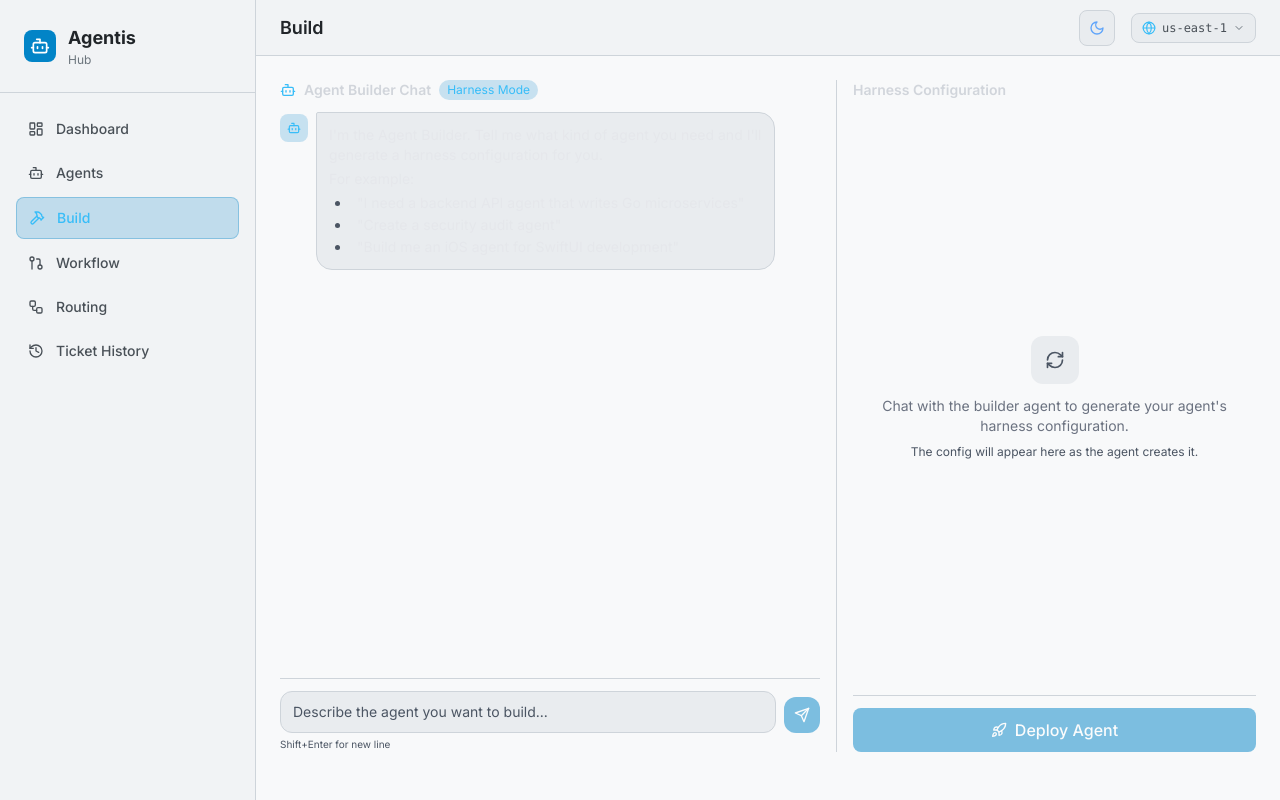
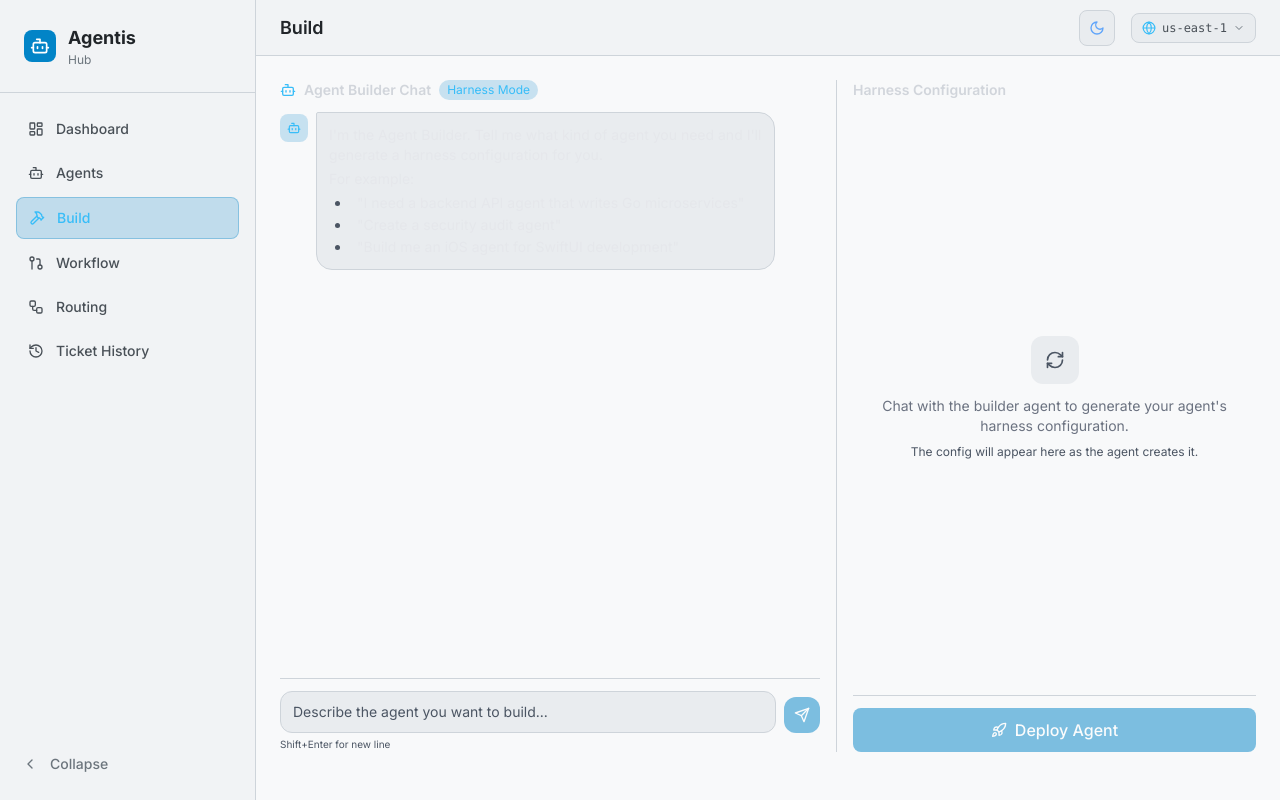
Before and after one commit to tycenjmccann/agentcore-console, a Next.js app: page /build in a window 1280 px wide. Built offline with nearby package versions, Linux system fonts and the light colour scheme.

Commit message:
feat: implement collapsible sidebar with context, tooltips, and localStorage persistence

```diff
--- a/src/app/layout.tsx
+++ b/src/app/layout.tsx
@@ -4,6 +4,8 @@ import "@/styles/globals.css";
 import Sidebar from "@/components/layout/Sidebar";
 import Header from "@/components/layout/Header";
 import { ThemeProvider } from "@/components/theme-provider";
+import { SidebarProvider } from "@/components/layout/sidebar/SidebarContext";
+import MainContent from "@/components/layout/MainContent";
 
 const inter = Inter({ subsets: ["latin"] });
 
@@ -30,6 +32,9 @@ export default function RootLayout({
                     theme = window.matchMedia('(prefers-color-scheme: light)').matches ? 'light' : 'dark';
                   }
                   document.documentElement.setAttribute('data-theme', theme);
+                  if (localStorage.getItem('sidebar-collapsed') === 'true') {
+                    document.documentElement.setAttribute('data-sidebar-collapsed', 'true');
+                  }
                 } catch (e) {
                   document.documentElement.setAttribute('data-theme', 'dark');
                 }
@@ -40,13 +45,15 @@ export default function RootLayout({
       </head>
       <body className={inter.className}>
         <ThemeProvider>
-          <div className="flex min-h-screen">
-            <Sidebar />
-            <div className="flex-1 ml-64">
-              <Header />
-              <main className="p-6">{children}</main>
+          <SidebarProvider>
+            <div className="flex min-h-screen">
+              <Sidebar />
+              <MainContent>
+                <Header />
+                <main className="p-6">{children}</main>
+              </MainContent>
             </div>
-          </div>
+          </SidebarProvider>
         </ThemeProvider>
       </body>
     </html>
--- /dev/null
+++ b/src/components/layout/MainContent.tsx
@@ -0,0 +1,13 @@
+"use client";
+
+import { useSidebar } from "@/components/layout/sidebar/SidebarContext";
+
+export default function MainContent({ children }: { children: React.ReactNode }) {
+  const { isCollapsed } = useSidebar();
+
+  return (
+    <div className={`flex-1 transition-all duration-300 motion-reduce:transition-none ${isCollapsed ? "ml-16" : "ml-64"}`}>
+      {children}
+    </div>
+  );
+}
--- a/src/components/layout/Sidebar.tsx
+++ b/src/components/layout/Sidebar.tsx
@@ -2,8 +2,9 @@
 
 import Link from "next/link";
 import { usePathname } from "next/navigation";
-import { LayoutDashboard, Bot, Hammer, Workflow, History, GitPullRequest } from "lucide-react";
+import { LayoutDashboard, Bot, Hammer, Workflow, History, GitPullRequest, ChevronLeft, ChevronRight } from "lucide-react";
 import { cn } from "@/lib/utils";
+import { useSidebar } from "@/components/layout/sidebar/SidebarContext";
 
 const navItems = [
   { href: "/", label: "Dashboard", icon: LayoutDashboard },
@@ -16,44 +17,60 @@ const navItems = [
 
 export default function Sidebar() {
   const pathname = usePathname();
+  const { isCollapsed, toggle } = useSidebar();
 
   return (
-    <aside className="fixed left-0 top-0 h-screen w-64 bg-surface-1 border-r border-surface-4 flex flex-col z-50">
-      <div className="p-6 border-b border-surface-4">
-        <div className="flex items-center gap-3">
-          <div className="w-8 h-8 bg-brand-600 rounded-lg flex items-center justify-center">
+    <aside className={cn("fixed left-0 top-0 h-screen bg-surface-1 border-r border-surface-4 flex flex-col z-50 transition-all duration-300 motion-reduce:transition-none", isCollapsed ? "w-16" : "w-64")}>
+      <div className={cn("border-b border-surface-4", isCollapsed ? "p-4 flex justify-center" : "p-6")}>
+        <div className={cn("flex items-center", isCollapsed ? "justify-center" : "gap-3")}>
+          <div className="w-8 h-8 bg-brand-600 rounded-lg flex items-center justify-center shrink-0">
             <Bot className="w-5 h-5 text-white" />
           </div>
-          <div>
-            <h1 className="text-lg font-bold text-[var(--color-text-primary)]">Agentis</h1>
-            <p className="text-xs text-[var(--color-text-muted)]">Hub</p>
-          </div>
+          {!isCollapsed && (
+            <div>
+              <h1 className="text-lg font-bold text-[var(--color-text-primary)]">Agentis</h1>
+              <p className="text-xs text-[var(--color-text-muted)]">Hub</p>
+            </div>
+          )}
         </div>
       </div>
 
       <nav className="flex-1 p-4 space-y-1">
         {navItems.map((item) => {
-          const isActive =
-            pathname === item.href ||
-            (item.href !== "/" && pathname.startsWith(item.href));
+          const isActive = pathname === item.href || (item.href !== "/" && pathname.startsWith(item.href));
           return (
             <Link
               key={item.href}
               href={item.href}
               data-testid={`nav-${item.label.toLowerCase()}`}
               className={cn(
-                "flex items-center gap-3 px-3 py-2.5 rounded-lg text-sm font-medium transition-colors",
+                "relative group flex items-center rounded-lg text-sm font-medium transition-colors",
+                isCollapsed ? "justify-center p-2.5" : "gap-3 px-3 py-2.5",
                 isActive
                   ? "bg-brand-600/20 text-brand-400 border border-brand-600/30"
                   : "text-[var(--color-text-secondary)] hover:text-[var(--color-text-primary)] hover:bg-surface-3"
               )}
             >
-              <item.icon className="w-4 h-4" />
-              {item.label}
+              <item.icon className="w-4 h-4 shrink-0" />
+              {!isCollapsed && item.label}
+              {isCollapsed && (
+                <span className="pointer-events-none absolute left-full ml-2 top-1/2 -translate-y-1/2 z-50 rounded-md border border-[var(--color-surface-4)] bg-[var(--color-surface-2)] px-2 py-1 text-xs font-medium text-[var(--color-text-primary)] whitespace-nowrap opacity-0 invisible group-hover:opacity-100 group-hover:visible transition-opacity duration-150" role="tooltip">
+                  {item.label}
+                </span>
+              )}
             </Link>
           );
         })}
       </nav>
+
+      <button
+        onClick={toggle}
+        aria-label={isCollapsed ? "Expand sidebar" : "Collapse sidebar"}
+        className={cn("mt-auto mx-3 mb-4 p-2.5 rounded-lg transition-colors text-[var(--color-text-muted)] hover:text-[var(--color-text-primary)] hover:bg-[var(--color-surface-3)] flex items-center", isCollapsed ? "justify-center" : "gap-3")}
+      >
+        {isCollapsed ? <ChevronRight className="w-4 h-4" /> : <ChevronLeft className="w-4 h-4" />}
+        {!isCollapsed && <span className="text-sm font-medium">Collapse</span>}
+      </button>
     </aside>
   );
 }
--- /dev/null
+++ b/src/components/layout/sidebar/SidebarContext.tsx
@@ -0,0 +1,34 @@
+"use client";
+
+import { createContext, useContext, useState, useEffect, type ReactNode } from "react";
+
+interface SidebarContextType {
+  isCollapsed: boolean;
+  toggle: () => void;
+}
+
+const SidebarContext = createContext<SidebarContextType>({ isCollapsed: false, toggle: () => {} });
+
+export function SidebarProvider({ children }: { children: ReactNode }) {
+  const [isCollapsed, setIsCollapsed] = useState(() => {
+    if (typeof window === "undefined") return false;
+    try {
+      return document.documentElement.dataset.sidebarCollapsed === "true" ||
+        localStorage.getItem("sidebar-collapsed") === "true";
+    } catch { return false; }
+  });
+
+  const toggle = () => {
+    setIsCollapsed((prev) => {
+      const next = !prev;
+      try { localStorage.setItem("sidebar-collapsed", String(next)); } catch {}
+      return next;
+    });
+  };
+
+  return <SidebarContext.Provider value={{ isCollapsed, toggle }}>{children}</SidebarContext.Provider>;
+}
+
+export function useSidebar() {
+  return useContext(SidebarContext);
+}
```
